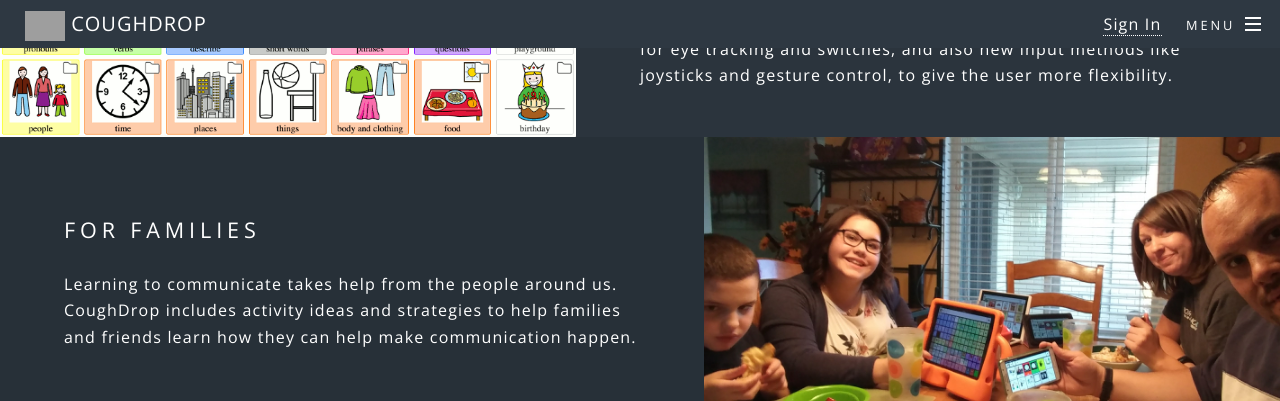
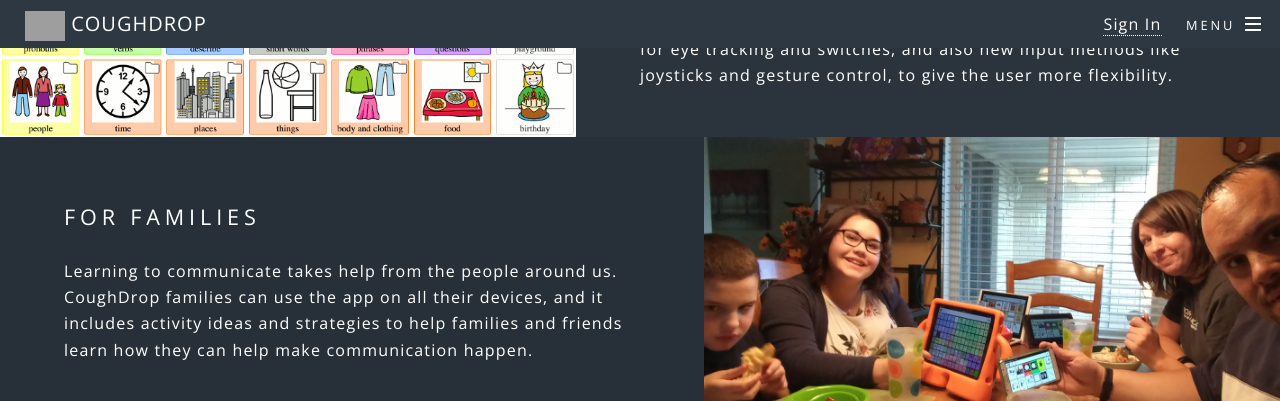
Before and after one commit to CoughDrop/coughdrop.github.io, a Jekyll site: the page built from index.html, in a window 1280 px wide and 900 px high, scrolled down 1980 px, cut to the strip 0-401 px from the top of the window. Built offline with Jekyll 4.4.1, drawn with Linux system fonts in a browser that asks for light colours; grey boxes are pictures that could not be loaded.

Commit message:
get rid of video underline

```diff
--- a/index.html
+++ b/index.html
@@ -62,14 +62,15 @@
 							  <a href="#"><img src="images/family_dinner.jpg" alt="" /></a>
 							</div><div class="content">
 								<h2>For Families</h2>
-								<p>Learning to communicate takes help from the people around us. CoughDrop includes
+								<p>Learning to communicate takes help from the people around us. CoughDrop families can
+								use the app on all their devices, and it includes
 								activity ideas and strategies to help families and friends learn how they can
 								help make communication happen.</p>
 							</div>
 						</section>
 						<section class="spotlight">
 							<div class="image">
-							  <a href="#" style='text-decoration: none;'><video src="images/reports.mp4" muted="true" autoplay="true" loop="true" style='width: 100%;'></video></a>
+							  <a href="#" style='text-decoration: none; border: 0;'><video src="images/reports.mp4" muted="true" autoplay="true" loop="true" style='width: 100%;'></video></a>
 							</div><div class="content">
 								<h2>For Practitioners and Staff</h2>
 								<p>Experts and staff need to be able to see what's working and what isn't. CoughDrop
```
